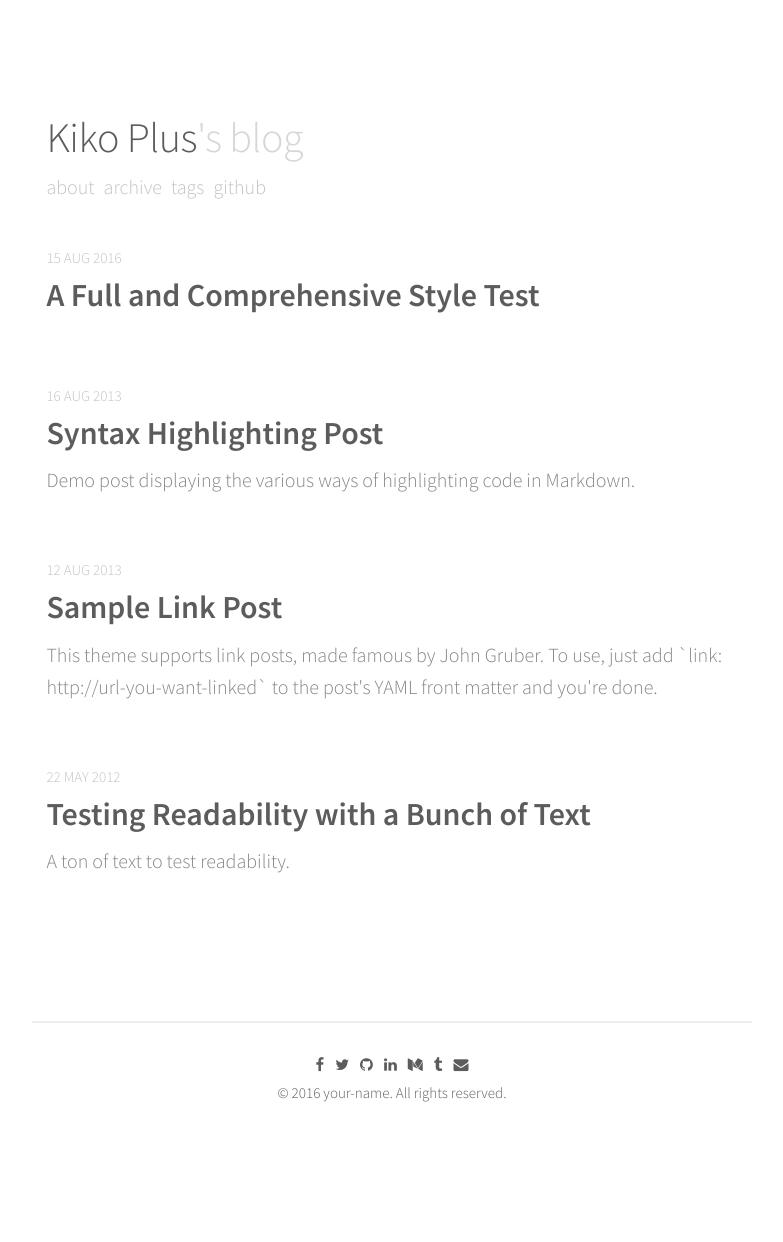
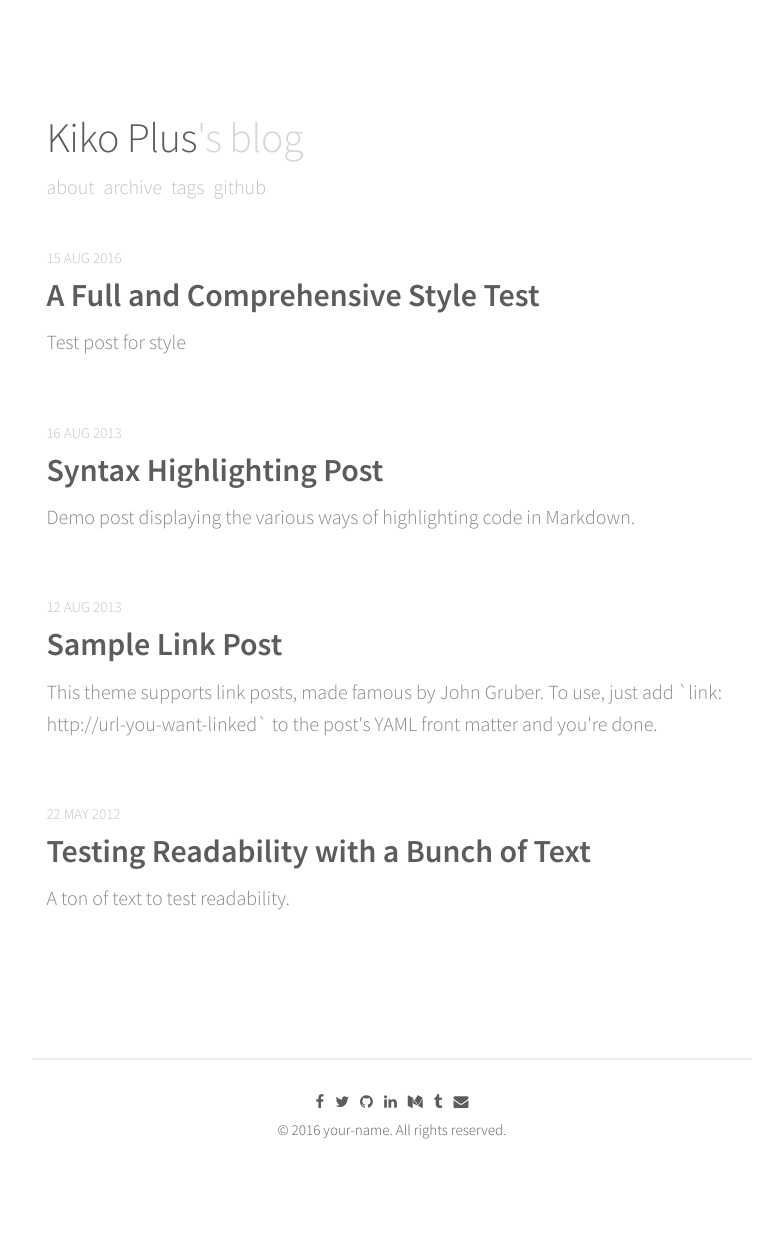
Before and after one commit to aweekj/Kiko-plus, a Jekyll site: the page built from index.html, in a window 1280 px wide. Shown: the whole page, without its empty margins (248-1031 px from the left). Built offline with Jekyll 4.4.1, drawn with Linux system fonts in a browser that asks for light colours; nearby versions of some CDN libraries; the list of posts is cut into pages by our own code; before the commit the page ends 1205 px from its top, so only the background shows below that.

Commit message:
Small fix

```diff
--- a/_config.yml
+++ b/_config.yml
@@ -27,7 +27,7 @@ disqus:
 
 # URL
 url:                "https://AWEEKJ.github.io"
-
+#url:               "localhost:4000"
 baseurl:            ""
 
 
--- a/_posts/2016-08-15-style-test.md
+++ b/_posts/2016-08-15-style-test.md
@@ -1,7 +1,7 @@
 ---
 layout: post
 title: "A Full and Comprehensive Style Test"
-description: ""
+description: "Test post for style"
 date: 2016-08-15
 tags: [test, style]
 comments: true
```
